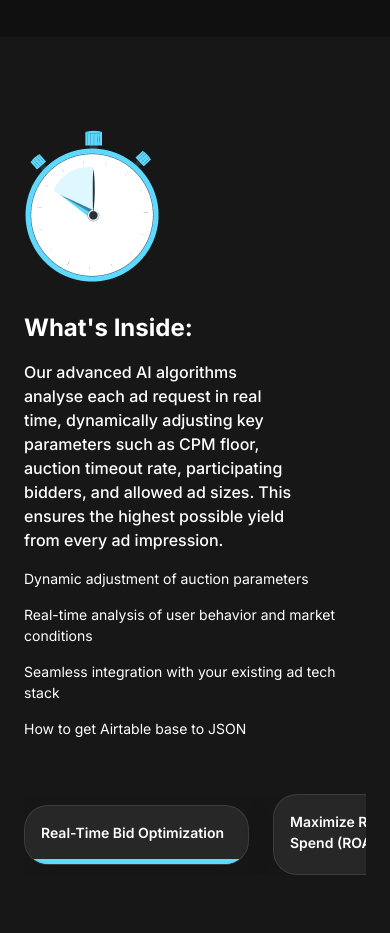
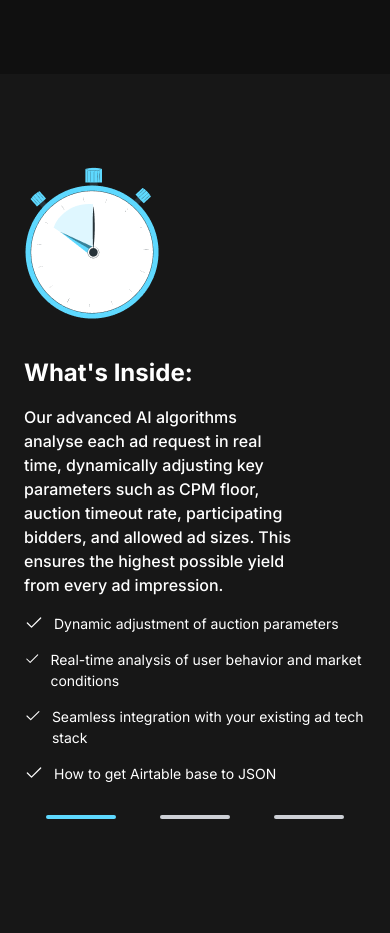
Before and after one commit to Cod3nator/bidvid-new, a Next.js app: page / in a window 390 px wide. Shown: the part 1020-1953 px from the top of the page. Built offline with nearby package versions, Linux system fonts and the light colour scheme.

Commit message:
Changes on faq and 2nd fold of the page

```diff
--- a/app/globals.css
+++ b/app/globals.css
@@ -395,6 +395,7 @@ h1 {
 
   h1 {
     font-size: 35px;
+    width: 100%;
   }
 
   .banner-text-btn button {
@@ -432,26 +433,7 @@ h1 {
     background-color: transparent; */
   }
 }
-@media (max-width: 515px){
-  h1{
-    font-size: 32px;
-  }
-}
-@media (max-width: 468px){
-  h1{
-    font-size: 28px;
-  }
-}
-/* @media (max-width: 420px){
-  h1{
-    font-size: 24px;
-  }
-}
-@media (max-width: 360px){
-  h1{
-    font-size: 20px;
-  }
-} */
+
 .whats-inside {
   padding: 60px 0;
   width: 100%;
@@ -492,6 +474,7 @@ h1 {
   flex-direction: column;
   height: 100%;
   width: 100%;
+  margin-top: 8px;
 }
 .time-content .content-area h3 {
   font-size: 24px;
@@ -512,6 +495,8 @@ h1 {
   font-size: 14px;
   padding-bottom: 15px;
   color: #fff;
+  display: flex;
+  gap: 10px;
 }
 
 .points {
@@ -626,10 +611,16 @@ h1 {
     width: 100%;
   }
 }
+
+.points-mobile{
+  display: none;
+}
+
+
 @media (max-width: 768px) {
   .whats-inside {
     padding: 60px 0;
-
+     padding-bottom: 0px;
     max-height: 100%;
     height: 100%;
   }
@@ -638,7 +629,7 @@ h1 {
     flex-direction: column;
     height: 100%;
     min-height: max-content;
-    gap: 40px;
+    gap: 0px;
     padding: 24px;
   }
 
@@ -675,7 +666,10 @@ h1 {
     color: #fff;
   }
 
-  .points {
+  .points{
+    display: none;
+  }
+  /* .points {
     height: max-content;
     width: 100%;
     display: flex;
@@ -729,7 +723,7 @@ h1 {
   width: 100%;
   height: 5px;
   transition: background-color 0.25s;
-}
+} */
   /*
 .progress-bar.active {
   background-color: #ccc;
@@ -780,6 +774,40 @@ h1 {
     width: 100%;
   }
 } */
+/* Mobile Styles */
+.points-mobile {
+  display: flex;
+  justify-content: space-around;
+  align-items: center;
+  flex-direction: row;
+  width: 100%;
+  height: 20px;
+  margin-top: 8px;
+}
+
+.point-bars {
+  width: 70px;
+  height: 4px;
+  border-radius: 24px;
+  background-color: var(--grey);
+  overflow: hidden;
+  position: relative;
+  cursor: pointer;
+}
+
+.point-bars .progress {
+  width: 0%;
+  height: 100%;
+  background-color: var(--blue);
+  transition: width 7s forwards;
+}
+
+.point-bars.active .progress {
+  width: 100%;
+  background-color: var(--blue);
+}
+
+
 }
 
 .bento {
@@ -1550,6 +1578,7 @@ textarea::placeholder {
   align-items: center;
   width: 100%;
   flex-shrink: 0;
+  text-align: start;
 }
 
 .question-style {
@@ -1583,7 +1612,7 @@ textarea::placeholder {
 }
 
 .answer-divider {
-  border-top: 1px solid #ddd;
+  border-top: 1px solid transparent;
   padding-top: 10px;
 }
 
--- a/component/Faq.jsx
+++ b/component/Faq.jsx
@@ -8,7 +8,7 @@ const faqData = [
   },
   {
     question: "How can I contact customer support?",
-    answer: "You can reach us via email at [email address], or call us at [phone number]."
+    answer: "You can reach us via email at support@bidvid.in, or call us at (9930) 451-078."
   },
   {
     question: "What is your return policy?",
@@ -28,7 +28,7 @@ const faqData = [
   }
 ];
 
-const Faq = () => {
+const  Faq = () => {
   const [activeIndex, setActiveIndex] = useState(0);
 
   const toggleAccordion = (index) => {
--- a/component/WhatsInside.jsx
+++ b/component/WhatsInside.jsx
@@ -1,56 +1,65 @@
 import React, { useEffect, useState } from "react";
-
+import { Check } from 'lucide-react';
 const WhatsInside = () => {
   const [currentIndex, setCurrentIndex] = useState(0);
 
+  const updateContent = (index) => {
+    const points = document.querySelectorAll(".points .point");
+    const cards = document.querySelectorAll(".content-context");
+    const mobileBars = document.querySelectorAll(".points-mobile .point-bars");
+
+    points.forEach((point, i) => {
+      point.classList.toggle("active", i === index);
+      const pb = point.querySelector(".progress-bar");
+      const pr = point.querySelector(".progress-bar .progress");
+      pb?.classList.toggle("active", i === index);
+      pr?.classList.toggle("active", i === index);
+    });
+
+    cards.forEach((card, i) => {
+      card.classList.toggle("active", i === index);
+    });
+
+    mobileBars.forEach((bar, i) => {
+      bar.classList.toggle("active", i === index);
+    });
+
+    setCurrentIndex(index);
+  };
 
   useEffect(() => {
-    const pointsContainer = document.querySelector(".points");
-    if (!pointsContainer) return;
+    const intervalId = setInterval(() => {
+      const nextIndex = (currentIndex + 1) % 3; // Cycle through 3 items
+      updateContent(nextIndex);
+    }, 7000);
 
-    const points = pointsContainer.querySelectorAll(".point");
-    const context = document.querySelectorAll(".content-context");
+    return () => clearInterval(intervalId);
+  }, [currentIndex]);
 
-    const handleClick = (point) => {
-      showCurrent(point, context);
-      points.forEach((p) => {
-        const pb = p.querySelector(".progress-bar");
-        const pr = p.querySelector(".progress-bar .progress");
-        pb.classList.remove("active");
-        pr.classList.remove("active");
-        if (p === point) {
-          pb.classList.add("active");
-          pr.classList.add("active");
-        }
-      });
+  useEffect(() => {
+    const points = document.querySelectorAll(".points .point");
+    const mobileBars = document.querySelectorAll(".points-mobile .point-bars");
+
+    const handleClick = (index) => {
+      updateContent(index);
     };
 
-    const intervalId = setInterval(() => {
-      const nextIndex = (currentIndex + 1) % points.length;
-      setCurrentIndex(nextIndex);
-      handleClick(points[nextIndex]);
-    }, 7000);
-    points.forEach((point) => {
-      point.addEventListener("click", () => handleClick(point));
+    points.forEach((point, index) => {
+      point.addEventListener("click", () => handleClick(index));
+    });
+
+    mobileBars.forEach((bar, index) => {
+      bar.addEventListener("click", () => handleClick(index));
     });
 
     return () => {
-      clearInterval(intervalId);
-      points.forEach((point) => {
-        point.removeEventListener("click", handleClick);
-      });
+      points.forEach((point) => point.removeEventListener("click", handleClick));
+      mobileBars.forEach((bar) =>
+        bar.removeEventListener("click", handleClick)
+      );
     };
-  }, [currentIndex]);
+  }, []);
 
-  function showCurrent(point, cards) {
-    const data = point.dataset.card;
-    cards.forEach((card) => {
-      card.classList.remove("active");
-      if (card.dataset.card === data) {
-        card.classList.add("active");
-      }
-    });
-  }
 
   return (
     <div className="whats-inside container">
@@ -71,10 +80,10 @@ const WhatsInside = () => {
                 ensures the highest possible yield from every ad impression.
               </p>
               <ul>
-              <li>Dynamic adjustment of auction parameters</li>
-                <li>Real-time analysis of user behavior and market conditions</li>
-                <li>Seamless integration with your existing ad tech stack</li>
-                <li>How to get Airtable base to JSON</li>
+              <li><Check size={20} color="#fcfcfc" strokeWidth={1.5} /> Dynamic adjustment of auction parameters</li>
+                <li><Check size={20} color="#fcfcfc" strokeWidth={1.5} />Real-time analysis of user behavior and market conditions</li>
+                <li><Check size={20} color="#fcfcfc" strokeWidth={1.5} />Seamless integration with your existing ad tech stack</li>
+                <li><Check size={20} color="#fcfcfc" strokeWidth={1.5} />How to get Airtable base to JSON</li>
               </ul>
             </div>
           </div>
@@ -93,10 +102,10 @@ const WhatsInside = () => {
                 ensures the highest possible yield from every ad impression.
               </p>
               <ul>
-                <li>Dynamic adjustment of auction parameters</li>
-                <li>Real-time analysis of user behavior and market conditions</li>
-                <li>Seamless integration with your existing ad tech stack</li>
-                <li>How to get Airtable base to JSON</li>
+              <li><Check size={20} color="#fcfcfc" strokeWidth={1.5} /> Dynamic adjustment of auction parameters</li>
+                <li><Check size={20} color="#fcfcfc" strokeWidth={1.5} />Real-time analysis of user behavior and market conditions</li>
+                <li><Check size={20} color="#fcfcfc" strokeWidth={1.5} />Seamless integration with your existing ad tech stack</li>
+                <li><Check size={20} color="#fcfcfc" strokeWidth={1.5} />How to get Airtable base to JSON</li>
               </ul>
             </div>
           </div>
@@ -115,10 +124,10 @@ const WhatsInside = () => {
                 ensures the highest possible yield from every ad impression.
               </p>
               <ul>
-                <li>Dynamic adjustment of auction parameters</li>
-                <li>Real-time analysis of user behavior and market conditions</li>
-                <li>Seamless integration with your existing ad tech stack</li>
-                <li>How to get Airtable base to JSON</li>
+              <li><Check size={20} color="#fcfcfc" strokeWidth={1.5} /> Dynamic adjustment of auction parameters</li>
+                <li><Check size={20} color="#fcfcfc" strokeWidth={1.5} />Real-time analysis of user behavior and market conditions</li>
+                <li><Check size={20} color="#fcfcfc" strokeWidth={1.5} />Seamless integration with your existing ad tech stack</li>
+                <li><Check size={20} color="#fcfcfc" strokeWidth={1.5} />How to get Airtable base to JSON</li>
               </ul>
             </div>
           </div>
@@ -175,6 +184,17 @@ const WhatsInside = () => {
             </div>
           </div>
         </div>
+        <div className="points-mobile">
+          <div className="point-bars active">
+          <div className="progress active"></div>
+          </div>
+          <div className="point-bars">
+          <div className="progress"></div>
+            </div>
+            <div className="point-bars">
+            <div className="progress"></div>
+            </div>
+        </div>
       </div>
     </div>
   );
```
